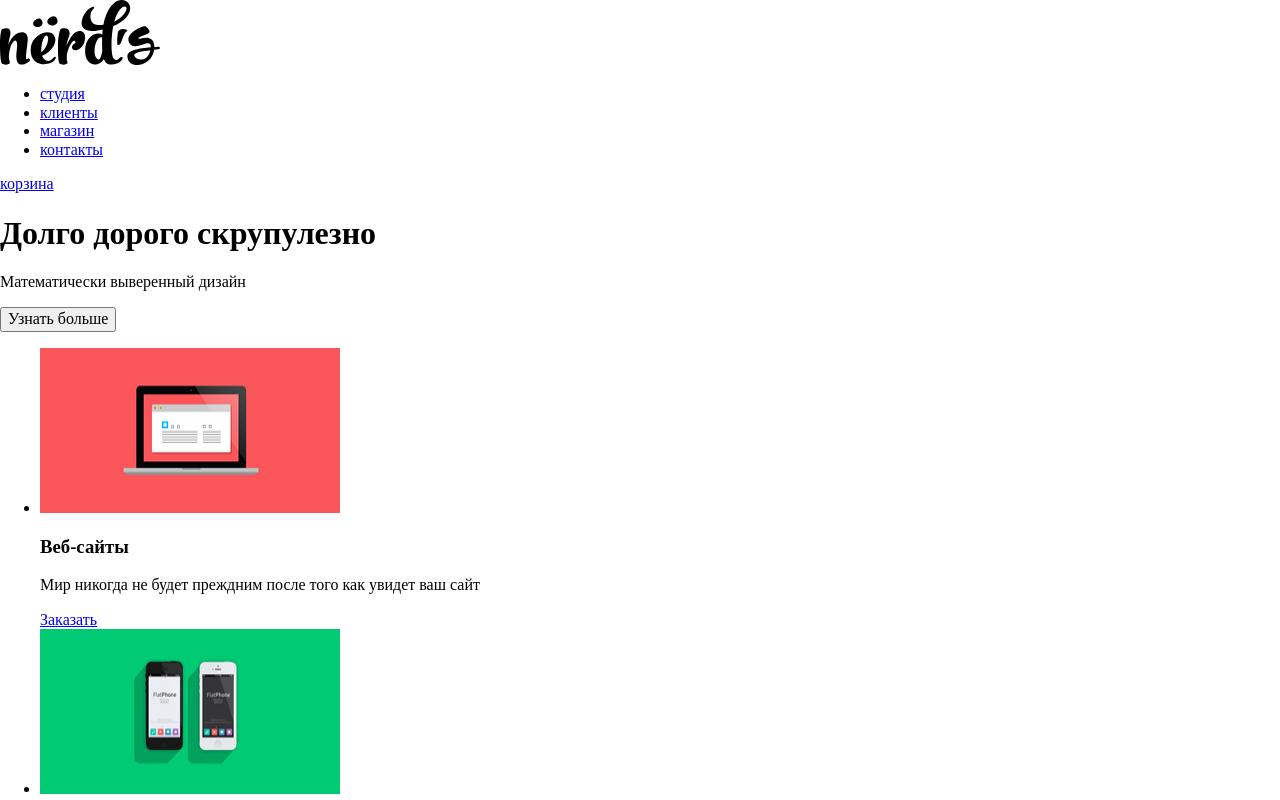
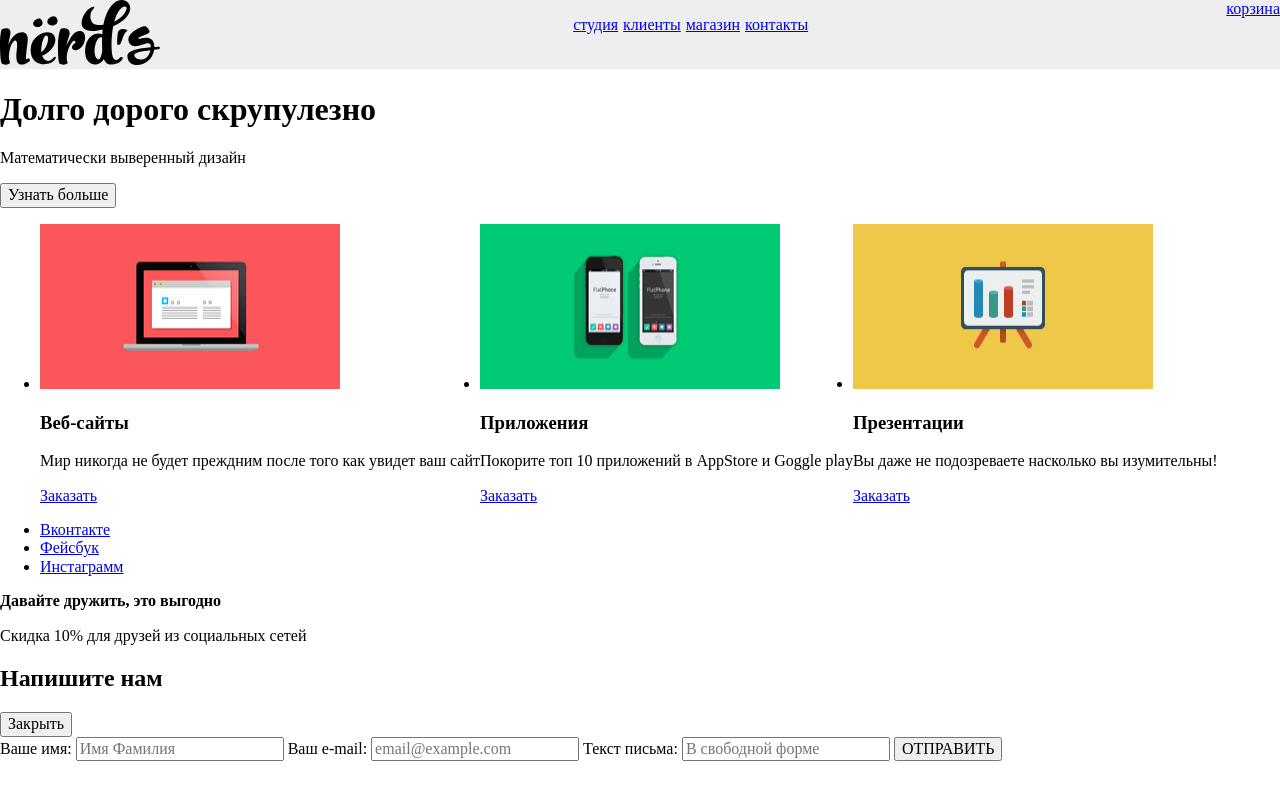
Before and after one commit to ahavbuilder/547211-nerds-25, a plain HTML site: page index.html in a window 1280 px wide. Shown: the top 800 px of the page. Drawn offline with nearby package versions, Linux system fonts and the light colour scheme.

Commit message:
формы

```diff
--- /dev/null
+++ b/css/css.css
@@ -0,0 +1,25 @@
+.gray-wrapper{
+    display: flex;
+    flex-direction: row;
+    flex-flow: row wrap;
+    justify-content: space-between;
+    background-color: #eeeeee
+
+
+
+
+}
+.main-navigation ul {
+    display: flex;
+    padding-left: 0;
+    list-style: none;
+}
+
+.main-navigation li {
+    margin-right: 5px;
+}
+.offering>ul{
+    display: flex;
+    flex-direction: row;
+
+}
--- a/index.html
+++ b/index.html
@@ -1,7 +1,6 @@
 <!DOCTYPE html>
 <html lang="ru">
 <head>
-
     <meta charset="UTF-8">
     <link rel="stylesheet" href="css/normalize.css">
     <link rel="stylesheet" href="css/css.css">
@@ -18,7 +17,7 @@
                </a>
               </div>
                <nav class="main-navigation">
-                  <ul>
+                  <ul class="main-navigation-list">
                     <li><a href="#">студия</a></li>
                     <li><a href="#">клиенты</a></li>
                     <li><a href="#">магазин</a></li>
@@ -33,12 +32,12 @@
         </div>
     </header>
     <main>
-      <h1>Долго дорого скрупулезно</h1>
+      <h1 class="page-title">Долго дорого скрупулезно</h1>
        <p>Математически выверенный дизайн</p>
             <button class="button">
               Узнать больше
             </button>
-            <section>
+            <section class="offering">
               <ul>
                 <li>
                    <!-- прописал width и height -->
@@ -66,14 +65,28 @@
     </main>
     <footer>
       <ul>
-        <li><a href="#"></a></li>
-        <li><a href="#"></a></li>
-        <li><a href="#"></a></li>
+        <li><a href="#">Вконтакте</a></li>
+          <li><a href="#">Фейсбук</a></li>
+          <li><a href="#">Инстаграмм</a></li>
       </ul>
       <b>Давайте дружить, это выгодно</b>
       <p>Скидка 10% для друзей из социальных сетей</p>
     </footer>
 
+    <div class="modal-form">
+      <h2>Напишите нам</h2>
+      <button type="button">Закрыть</button>
+      <form action="" method="POST">
+          <label for="nameId">Ваше имя:</label>
+          <input id="nameId" type="text" name="name" placeholder="Имя Фамилия">
+          <label for="e-mailId">Ваш e-mail:</label>
+          <input id="e-mailId" type="text" placeholder="email@example.com">
+          <label for="textwrite">Текст письма:</label>
+          <input id="textwrite" type="textarea" maxlength="100" placeholder="В свободной форме">
+          <button type="submit">ОТПРАВИТЬ</button>
+      </form>
+    </div>
+
 
 </body>
 </html>
```
Also changed, not shown: inner.html (+29 -17 lines).
